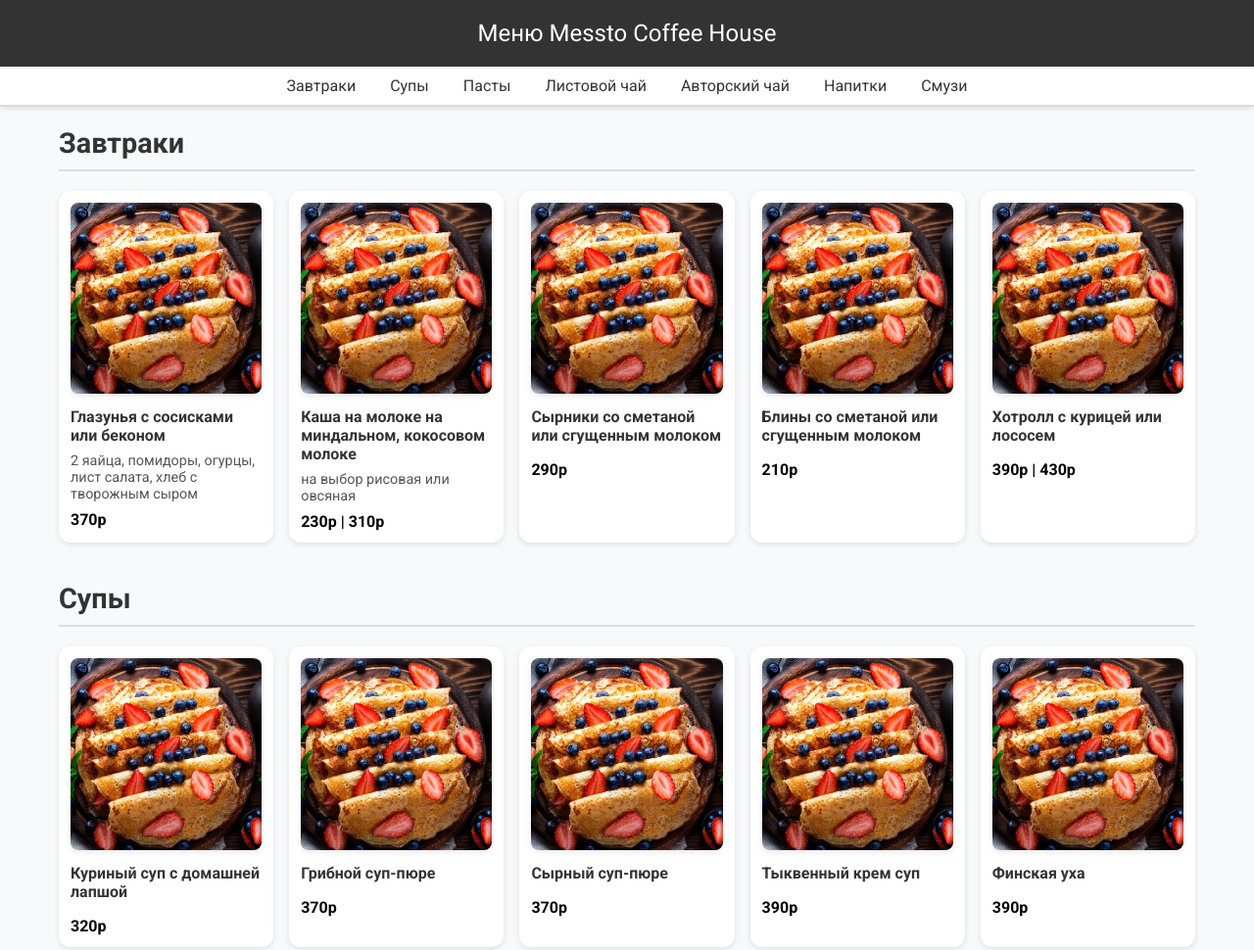
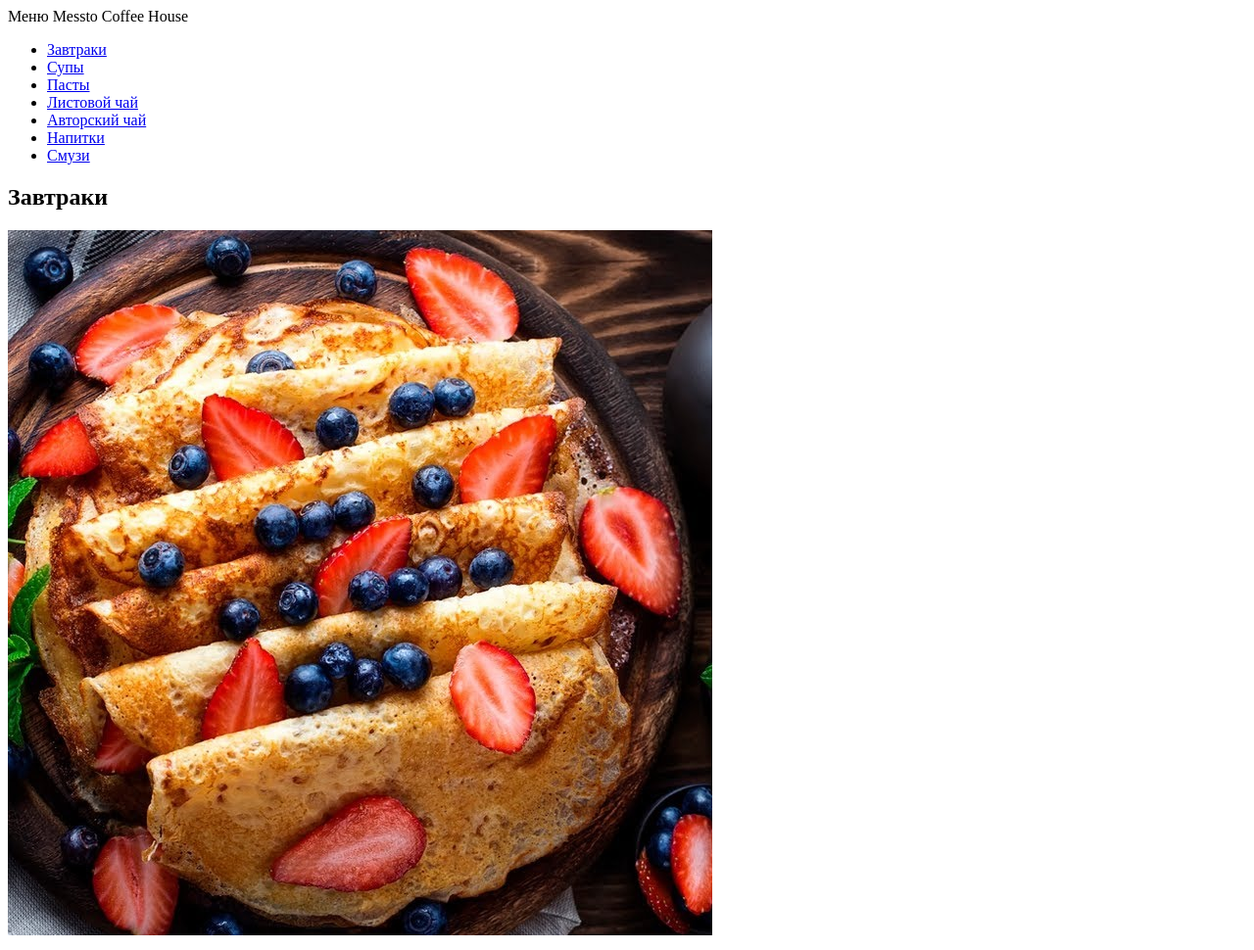
Before and after one commit to ruslanoyun/messto-coffee-house, a plain HTML site: page index.html in a window 1280 px wide. Shown: the top 970 px of the page at 98% size. Drawn offline with Linux system fonts and the light colour scheme.

Commit message:
fourth commit: fix stupid bugs

```diff
--- a/index.html
+++ b/index.html
@@ -8,7 +8,7 @@
       href="https://fonts.googleapis.com/css2?family=Roboto:wght@400;700&display=swap"
       rel="stylesheet"
     />
-    <link href="/css/index.css" rel="stylesheet" />
+    <link rel="stylesheet" href="css/styles.css" />
   </head>
   <body>
     <header>Меню Messto Coffee House</header>
--- a/script/index.js
+++ b/script/index.js
@@ -7,28 +7,28 @@ const data = [
         description:
           '2 яайца, помидоры, огурцы, лист салата, хлеб c творожным сыром',
         price: '370p',
-        image: '/images/food.jpg',
+        image: 'images/food.jpg',
       },
       {
         title: 'Каша на молоке на миндальном, кокосовом молоке',
         description: 'на выбор рисовая или овсяная',
         price: '230p | 310p',
-        image: '/images/food.jpg',
+        image: 'images/food.jpg',
       },
       {
         title: 'Сырники со сметаной или сгущенным молоком',
         price: '290p',
-        image: '/images/food.jpg',
+        image: 'images/food.jpg',
       },
       {
         title: 'Блины со сметаной или сгущенным молоком',
         price: '210p',
-        image: '/images/food.jpg',
+        image: 'images/food.jpg',
       },
       {
         title: 'Хотролл с курицей или лососем',
         price: '390p | 430p',
-        image: '/images/food.jpg',
+        image: 'images/food.jpg',
       },
     ],
   },
@@ -38,27 +38,27 @@ const data = [
       {
         title: 'Куриный суп с домашней лапшой',
         price: '320p',
-        image: '/images/food.jpg',
+        image: 'images/food.jpg',
       },
       {
         title: 'Грибной суп-пюре',
         price: '370p',
-        image: '/images/food.jpg',
+        image: 'images/food.jpg',
       },
       {
         title: 'Сырный суп-пюре',
         price: '370p',
-        image: '/images/food.jpg',
+        image: 'images/food.jpg',
       },
       {
         title: 'Тыквенный крем суп',
         price: '390p',
-        image: '/images/food.jpg',
+        image: 'images/food.jpg',
       },
       {
         title: 'Финская уха',
         price: '390p',
-        image: '/images/food.jpg',
+        image: 'images/food.jpg',
       },
     ],
   },
@@ -68,17 +68,17 @@ const data = [
       {
         title: 'Карбонара',
         price: '490p',
-        image: '/images/food.jpg',
+        image: 'images/food.jpg',
       },
       {
         title: 'Паста с курицей и грибами',
         price: '490p',
-        image: '/images/food.jpg',
+        image: 'images/food.jpg',
       },
       {
         title: 'Паста с лососем и шпинатом',
         price: '520p',
-        image: '/images/food.jpg',
+        image: 'images/food.jpg',
       },
     ],
   },
@@ -89,31 +89,31 @@ const data = [
         title: 'Черный | зеленый',
         milliliters: '100 | 600мл',
         price: '100 | 160p',
-        image: '/images/food.jpg',
+        image: 'images/food.jpg',
       },
       {
         title: 'Жасминовый',
         milliliters: '100 | 600мл',
         price: '130 | 170p',
-        image: '/images/food.jpg',
+        image: 'images/food.jpg',
       },
       {
         title: 'Чай с чаебрецом',
         milliliters: '100 | 600мл',
         price: '130 | 170p',
-        image: '/images/food.jpg',
+        image: 'images/food.jpg',
       },
       {
         title: 'Молочный улун',
         milliliters: '100 | 600мл',
         price: '130 | 170p',
-        image: '/images/food.jpg',
+        image: 'images/food.jpg',
       },
       {
         title: 'Гречишный',
         milliliters: '100 | 600мл',
         price: '130 | 170p',
-        image: '/images/food.jpg',
+        image: 'images/food.jpg',
       },
     ],
   },
@@ -124,49 +124,49 @@ const data = [
         title: 'Облепиховый',
         milliliters: '100 | 600мл',
         price: '270 | 330p',
-        image: '/images/food.jpg',
+        image: 'images/food.jpg',
       },
       {
         title: 'Брусничный',
         milliliters: '100 | 600мл',
         price: '270 | 330p',
-        image: '/images/food.jpg',
+        image: 'images/food.jpg',
       },
       {
         title: 'Имбирный',
         milliliters: '100 | 600мл',
         price: '290 | 340p',
-        image: '/images/food.jpg',
+        image: 'images/food.jpg',
       },
       {
         title: 'Клубничный',
         milliliters: '100 | 600мл',
         price: '290 | 340p',
-        image: '/images/food.jpg',
+        image: 'images/food.jpg',
       },
       {
         title: 'Малиновый',
         milliliters: '100 | 600мл',
         price: '290 | 340p',
-        image: '/images/food.jpg',
+        image: 'images/food.jpg',
       },
       {
         title: 'Цитрусовый',
         milliliters: '100 | 600мл',
         price: '290 | 340p',
-        image: '/images/food.jpg',
+        image: 'images/food.jpg',
       },
       {
         title: 'Ягодный',
         milliliters: '100 | 600мл',
         price: '290 | 340p',
-        image: '/images/food.jpg',
+        image: 'images/food.jpg',
       },
       {
         title: 'Яблочный',
         milliliters: '100 | 600мл',
         price: '290 | 330p',
-        image: '/images/food.jpg',
+        image: 'images/food.jpg',
       },
     ],
   },
@@ -177,31 +177,31 @@ const data = [
         title: 'Матча зеленая | синяя',
         milliliters: '250 | 350мл',
         price: '270p',
-        image: '/images/food.jpg',
+        image: 'images/food.jpg',
       },
       {
         title: 'Глинтвейн',
         milliliters: '250 | 350мл',
         price: '290p',
-        image: '/images/food.jpg',
+        image: 'images/food.jpg',
       },
       {
         title: 'Какао',
         milliliters: '250 | 350мл',
         price: '220 | 260p',
-        image: '/images/food.jpg',
+        image: 'images/food.jpg',
       },
       {
         title: 'Какао с маршмеллоу',
         milliliters: '250 | 350мл',
         price: '240 | 280p',
-        image: '/images/food.jpg',
+        image: 'images/food.jpg',
       },
       {
         title: 'Горячий шоколад',
         milliliters: '250 | 350мл',
         price: '250 | 280p',
-        image: '/images/food.jpg',
+        image: 'images/food.jpg',
       },
     ],
   },
@@ -212,40 +212,40 @@ const data = [
         title: 'Клубничный',
         milliliters: '350мл',
         price: '310p',
-        image: '/images/food.jpg',
+        image: 'images/food.jpg',
       },
       {
         title: 'Тропический',
         milliliters: '350мл',
         price: '310p',
-        image: '/images/food.jpg',
+        image: 'images/food.jpg',
       },
       {
         title: 'Ягодный',
         milliliters: '350мл',
         price: '330p',
-        image: '/images/food.jpg',
+        image: 'images/food.jpg',
       },
       {
         title: 'Морковно-апельсивный с куркумой',
         milliliters: '350мл',
         description: 'ПП смузи',
         price: '310p',
-        image: '/images/food.jpg',
+        image: 'images/food.jpg',
       },
       {
         title: 'Смузи из свеклы, яблока и меда',
         milliliters: '350мл',
         description: 'ПП смузи',
         price: '310p',
-        image: '/images/food.jpg',
+        image: 'images/food.jpg',
       },
       {
         title: 'Смузи из сельдерея и банана',
         milliliters: '350мл',
         description: 'ПП смузи',
         price: '310p',
-        image: '/images/food.jpg',
+        image: 'images/food.jpg',
       },
     ],
   },
```
